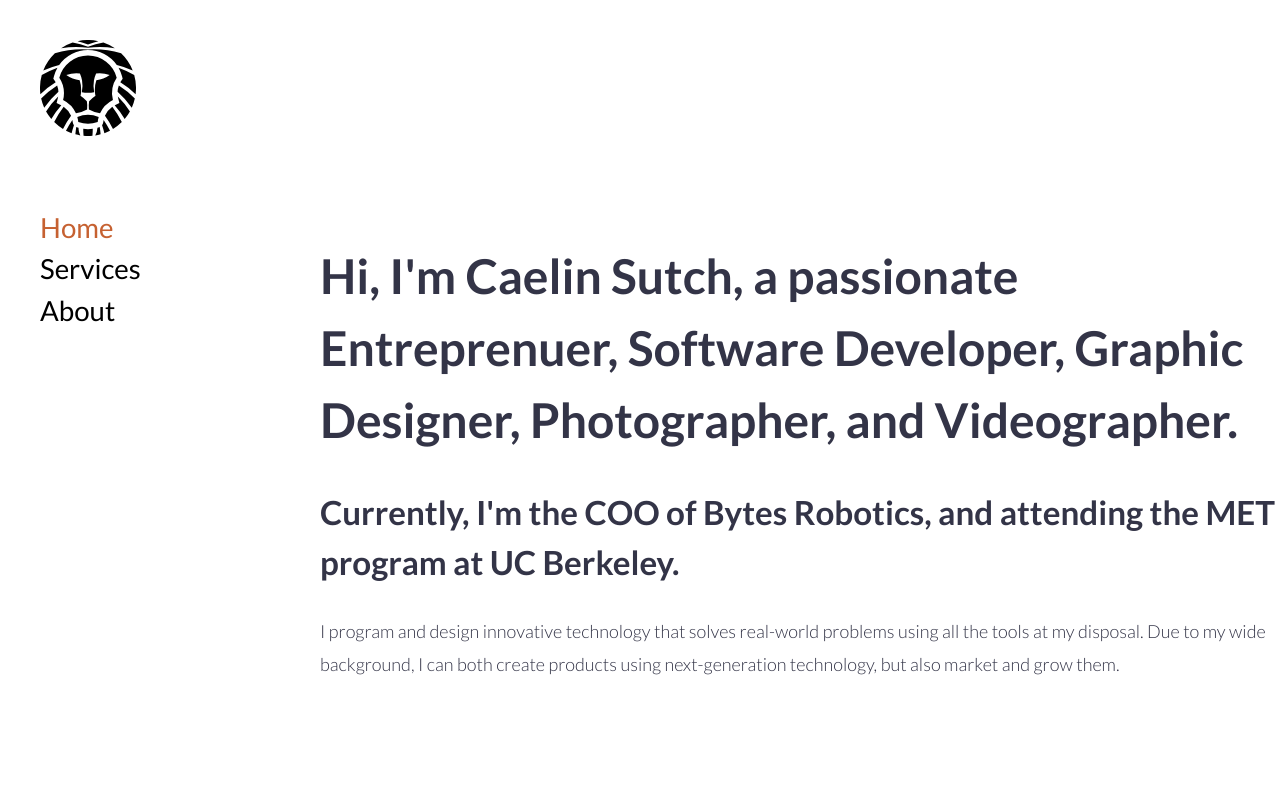
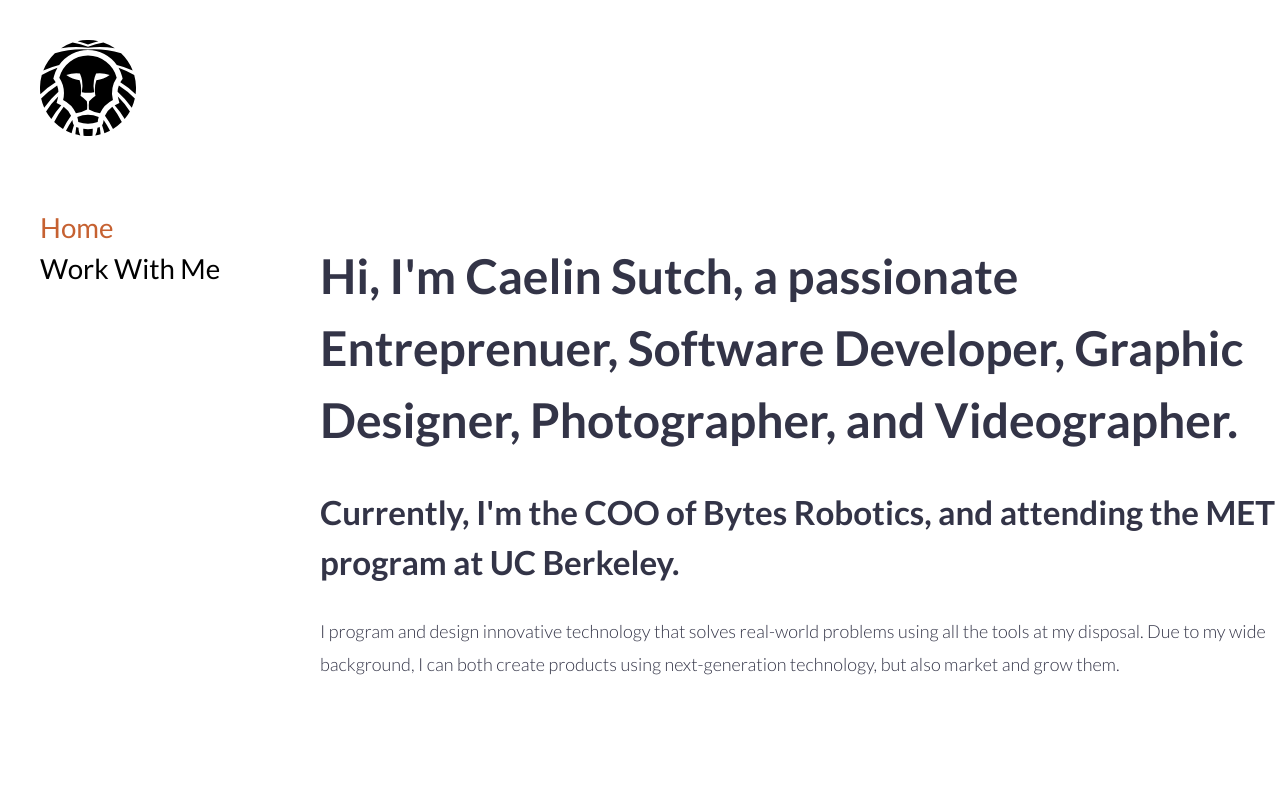
Before and after one commit to caelinsutch/portfolio, a Gatsby site: page / in a window 1280 px wide. Shown: the top 803 px of the page. Built offline with nearby package versions, Linux system fonts and the light colour scheme; Gatsby itself is replaced by a stand-in of ours.

Commit message:
Renamed to work with me

```diff
--- a/config/navigation.yaml
+++ b/config/navigation.yaml
@@ -1,6 +1,4 @@
 - name: "Home"
   link: "/"
-- name: "Services"
-  link: "/services"
-- name: "About"
-  link: "/about"
+- name: "Work With Me"
+  link: "/work-with-me"
--- a/src/pages/about.tsx
+++ b/src/pages/work-with-me.tsx
@@ -5,7 +5,7 @@ import Layout from '../components/layout'
 import { AnimatedBox } from '../elements'
 import SEO from '../components/SEO'
 
-const About = () => {
+const WorkWithMe = () => {
   const pageAnimation = useSpring({
     config: config.slow,
     from: { opacity: 0 },
@@ -13,7 +13,7 @@ const About = () => {
   })
   return (
     <Layout>
-      <SEO title="About | Caelin Sutch" desc="Hi. I'm Caelin Sutch! A software developer and creative. " />
+      <SEO title="Work With Me | Caelin Sutch" desc="Hi. I'm Caelin Sutch! A software developer and creative. " />
       <AnimatedBox style={pageAnimation} py={[6, 6, 6, 8]} px={[6, 6, 8, 6, 8, 13]}>
         <h1>Hi. I'm Caelin Sutch!</h1>
         <p>
@@ -42,4 +42,4 @@ const About = () => {
   )
 }
 
-export default About
+export default WorkWithMe
```
